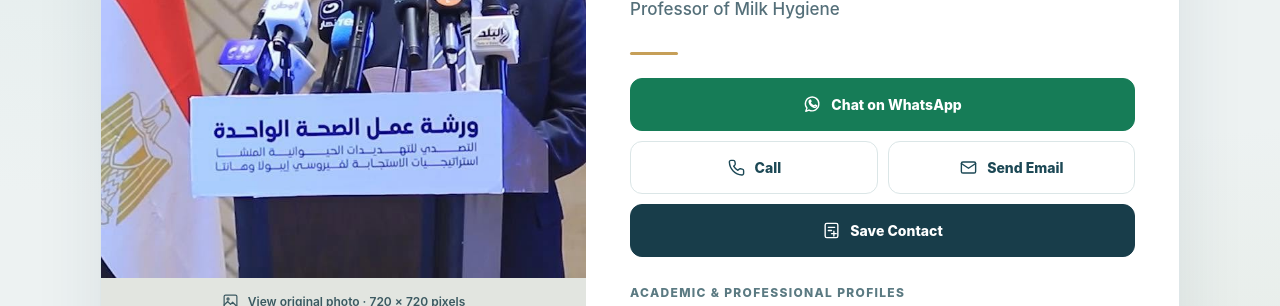
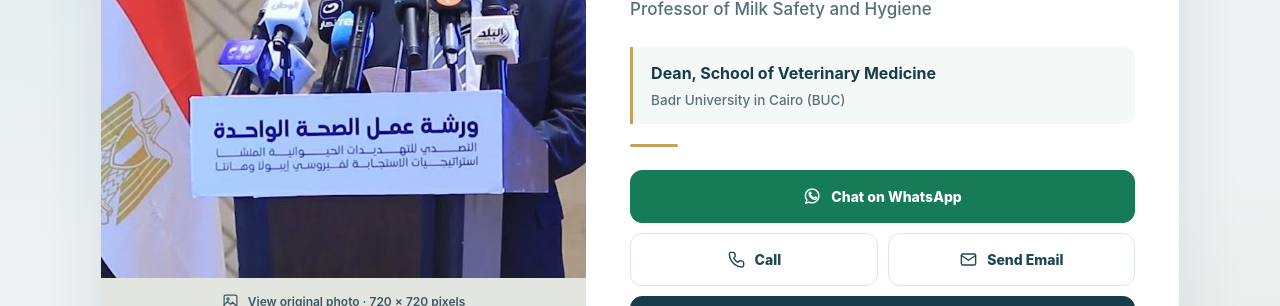
Before and after one commit to aymantahoonnn/adel-digital-card, a plain HTML site: page index.html in a window 1280 px wide. Shown: the part 297-603 px from the top of the page. Drawn offline with Linux system fonts and the light colour scheme.

Commit message:
Add files via upload

```diff
--- a/index.html
+++ b/index.html
@@ -4,7 +4,7 @@
   <meta charset="utf-8">
   <meta name="viewport" content="width=device-width, initial-scale=1, viewport-fit=cover">
   <meta name="theme-color" content="#142e3f">
-  <meta name="description" content="Digital contact card for Prof. Dr. Adel AbdelKhalek, Professor of Milk Hygiene.">
+  <meta name="description" content="Academic digital card for Prof. Dr. Adel AbdelKhalek, Professor of Milk Safety and Hygiene and Dean of the School of Veterinary Medicine, Badr University in Cairo.">
   <title>Prof. Dr. Adel AbdelKhalek | Digital Business Card</title>
   <style>
     :root { color-scheme: light; font-family: Inter, system-ui, -apple-system, 'Segoe UI', Tahoma, Arial, sans-serif; color: #182e3b; background: #edf2f2; }
@@ -29,6 +29,11 @@
     .eyebrow { margin: 30px 0 10px; color: #4a7774; font-size: 11px; font-weight: 800; text-transform: uppercase; letter-spacing: .17em; }
     h1 { margin: 0; font-weight: 780; letter-spacing: -.045em; line-height: 1.17; font-size: clamp(28px, 3.3vw, 38px); }
     .role { margin: 13px 0 8px; color: #546f79; font-size: 17px; font-weight: 500; line-height: 1.6; }
+    /* Academic appointment + administrative position */
+    .dean-info { margin-top: 15px; padding: 14px 18px 13px; background: #f4f8f7; border-inline-start: 3px solid #c69f58; border-radius: 0 12px 12px 0; }
+    .dean-title { margin: 0; color: #183d4a; font-size: 16px; font-weight: 750; line-height: 1.55; }
+    .university-name { margin: 5px 0 0; color: #58727c; font-size: 13.5px; font-weight: 530; line-height: 1.5; }
+    html[dir="rtl"] .dean-info { border-radius: 12px 0 0 12px; }
     .rule { width: 48px; height: 3px; background: #c69f58; border-radius: 99px; margin: 20px 0 23px; }
     .actions { display: grid; grid-template-columns: minmax(0,1fr) minmax(0,1fr); gap: 10px; }
     a.action { text-decoration: none; display: flex; justify-content: center; align-items: center; gap: 9px; padding: 13px 11px; min-height: 53px; border: 1px solid #dbe6e7; border-radius: 12px; font-size: 14px; font-weight: 760; color: #1c4855; text-align: center; transition: filter .15s, transform .15s, background .15s; }
@@ -80,7 +85,11 @@
         <div class="lang" aria-label="Change language" role="group"><button type="button" id="en" class="active" aria-pressed="true">English</button><button type="button" id="ar" aria-pressed="false">العربية</button></div>
         <p class="eyebrow" id="eyebrow">Academic profile</p>
         <h1 id="name">Prof. Dr. Adel AbdelKhalek</h1>
-        <p class="role" id="role">Professor of Milk Hygiene</p>
+        <p class="role" id="role">Professor of Milk Safety and Hygiene</p>
+        <div class="dean-info">
+          <p class="dean-title" id="dean-title">Dean, School of Veterinary Medicine</p>
+          <p class="university-name" id="university-name">Badr University in Cairo (BUC)</p>
+        </div>
         <div class="rule" aria-hidden="true"></div>
         <nav class="actions" aria-label="Contact options">
           <a class="action primary" href="https://wa.me/201021149996" target="_blank" rel="noopener noreferrer"><svg viewBox="0 0 24 24" aria-hidden="true"><path d="M20 11.5a8.5 8.5 0 0 1-12.42 7.52L3.5 20.5l1.5-4.05A8.5 8.5 0 1 1 20 11.5Z"/><path d="M9 8.4c.1 2.5 2.2 4.7 4.8 5.5l1.8-1.3 1.3.9c.3.2.3.6.1.9-.6 1.1-1.7 1.5-3 1.1-3.3-1.1-5.5-3.5-6.2-6.4-.3-1.2.2-2.2 1.2-2.7l1.2 1.4-1.2 1.6Z"/></svg><span id="whatsapp">Chat on WhatsApp</span></a>
@@ -101,14 +110,14 @@
   </div>
   <script>
     const labels = {
-      en: {brand:'Academic\nDigital Profile',mastcap:'PERSONAL CONTACT CARD',eyebrow:'Academic profile',name:'Prof. Dr. Adel AbdelKhalek',role:'Professor of Milk Hygiene',whatsapp:'Chat on WhatsApp',call:'Call',email:'Send Email',save:'Save Contact',heading:'Academic & Professional Profiles',note:'To save the contact, open the downloaded contact card and confirm Save on your device.',photo:'View original photo · 720 × 720 pixels',bottom:'Digital Business Card · Prof. Dr. Adel AbdelKhalek',photoAlt:'Prof. Dr. Adel AbdelKhalek speaking at an event'},
-      ar: {brand:'الملف الشخصي\nالأكاديمي',mastcap:'بطاقة تواصل إلكترونية',eyebrow:'الملف الشخصي الأكاديمي',name:'أ. د./عادل عبد الخالق سيد أحمد',role:'أستاذ صحة الألبان',whatsapp:'محادثة واتساب',call:'اتصال',email:'إرسال بريد إلكتروني',save:'حفظ جهة الاتصال',heading:'الحسابات الأكاديمية والمهنية',note:'لحفظ جهة الاتصال، افتح ملف جهة الاتصال ووافق على حفظه في هاتفك.',photo:'عرض الصورة الأصلية كاملة · 720 × 720 بكسل',bottom:'بطاقة التعريف الإلكترونية · أ. د./عادل عبد الخالق سيد أحمد',photoAlt:'الأستاذ الدكتور عادل عبد الخالق أثناء إلقاء كلمة في فعالية'}
+      en: {brand:'Academic\nDigital Profile',mastcap:'PERSONAL CONTACT CARD',eyebrow:'Academic profile',name:'Prof. Dr. Adel AbdelKhalek',role:'Professor of Milk Safety and Hygiene',dean:'Dean, School of Veterinary Medicine',university:'Badr University in Cairo (BUC)',whatsapp:'Chat on WhatsApp',call:'Call',email:'Send Email',save:'Save Contact',heading:'Academic & Professional Profiles',note:'To save the contact, open the downloaded contact card and confirm Save on your device.',photo:'View original photo · 720 × 720 pixels',bottom:'Digital Business Card · Prof. Dr. Adel AbdelKhalek',photoAlt:'Prof. Dr. Adel AbdelKhalek speaking at an event'},
+      ar: {brand:'الملف الشخصي\nالأكاديمي',mastcap:'بطاقة تواصل إلكترونية',eyebrow:'الملف الشخصي الأكاديمي',name:'أ. د./عادل عبد الخالق سيد أحمد',role:'أستاذ صحة وسلامة الألبان',dean:'عميد كلية الطب البيطري',university:'جامعة بدر بالقاهرة (BUC)',whatsapp:'محادثة واتساب',call:'اتصال',email:'إرسال بريد إلكتروني',save:'حفظ جهة الاتصال',heading:'الحسابات الأكاديمية والمهنية',note:'لحفظ جهة الاتصال، افتح ملف جهة الاتصال ووافق على حفظه في هاتفك.',photo:'عرض الصورة الأصلية كاملة · 720 × 720 بكسل',bottom:'بطاقة التعريف الإلكترونية · أ. د./عادل عبد الخالق سيد أحمد',photoAlt:'الأستاذ الدكتور عادل عبد الخالق أثناء إلقاء كلمة في فعالية'}
     };
     function selectLanguage(lang) {
       const t=labels[lang];
       document.documentElement.lang=lang;
       document.documentElement.dir=lang==='ar'?'rtl':'ltr';
-      for (const [element,key] of [['brand','brand'],['mastcap','mastcap'],['eyebrow','eyebrow'],['name','name'],['role','role'],['whatsapp','whatsapp'],['call','call'],['email','email'],['save','save'],['profiles-heading','heading'],['note','note'],['photo-caption','photo'],['bottom','bottom']]) document.getElementById(element).textContent=t[key];
+      for (const [element,key] of [['brand','brand'],['mastcap','mastcap'],['eyebrow','eyebrow'],['name','name'],['role','role'],['dean-title','dean'],['university-name','university'],['whatsapp','whatsapp'],['call','call'],['email','email'],['save','save'],['profiles-heading','heading'],['note','note'],['photo-caption','photo'],['bottom','bottom']]) document.getElementById(element).textContent=t[key];
       document.getElementById('brand').style.whiteSpace='pre-line';
       document.querySelector('img.portrait').alt=t.photoAlt;
       document.getElementById('photo-open').setAttribute('aria-label',t.photo);
```
Also changed, not shown: 1 other file.
